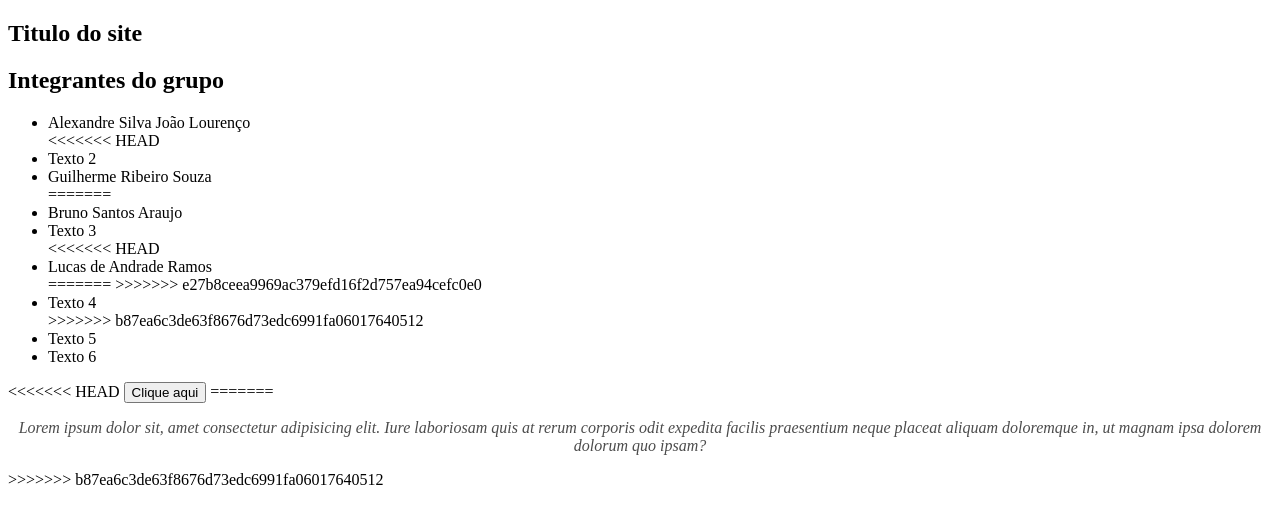
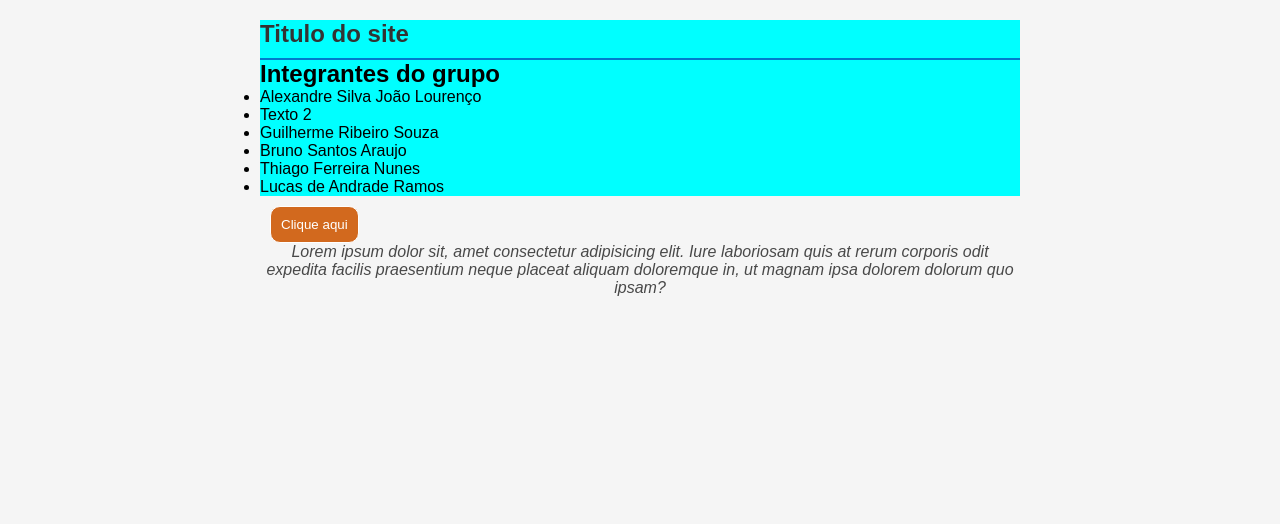
Before and after one commit to ThiagoFerreiraNunes/CI_CD, a plain HTML site: page index.html in a window 1280 px wide. Drawn offline with Linux system fonts and the light colour scheme.

Commit message:
atualizando estilos

```diff
--- a/index.html
+++ b/index.html
@@ -1,9 +1,9 @@
 <!DOCTYPE html>
 <html lang="en">
   <head>
-    <meta charset="UTF-8">
-    <meta name="viewport" content="width=device-width, initial-scale=1.0">
-    <link rel="stylesheet" href="style.css">
+    <meta charset="UTF-8" />
+    <meta name="viewport" content="width=device-width, initial-scale=1.0" />
+    <link rel="stylesheet" href="styles.css" />
     <title>Site</title>
   </head>
   <body>
@@ -13,29 +13,29 @@
         <h2>Integrantes do grupo</h2>
         <ul>
           <li>Alexandre Silva João Lourenço</li>
-<<<<<<< HEAD
+
           <li>Texto 2</li>
           <li>Guilherme Ribeiro Souza</li>
-=======
+
           <li>Bruno Santos Araujo</li>
-                <li>Texto 3</li>
-<<<<<<< HEAD
+          <li>Thiago Ferreira Nunes</li>
+
           <li>Lucas de Andrade Ramos</li>
-=======
->>>>>>> e27b8ceea9969ac379efd16f2d757ea94cefc0e0
-                <li>Texto 4</li>
->>>>>>> b87ea6c3de63f8676d73edc6991fa06017640512
-                <li>Texto 5</li>
-                <li>Texto 6</li>
         </ul>
       </main>
     </section>
-<<<<<<< HEAD
-    <button onclick="alert('Você clicou no botão!')">Clique aqui</button>
-=======
+
+    <button class="btn" onclick="alert('Você clicou no botão!')">
+      Clique aqui
+    </button>
+
     <footer>
-        <p style="text-align: center; font-style: italic; opacity: 0.7;">Lorem ipsum dolor sit, amet consectetur adipisicing elit. Iure laboriosam quis at rerum corporis odit expedita facilis praesentium neque placeat aliquam doloremque in, ut magnam ipsa dolorem dolorum quo ipsam?</p>
+      <p style="text-align: center; font-style: italic; opacity: 0.7">
+        Lorem ipsum dolor sit, amet consectetur adipisicing elit. Iure
+        laboriosam quis at rerum corporis odit expedita facilis praesentium
+        neque placeat aliquam doloremque in, ut magnam ipsa dolorem dolorum quo
+        ipsam?
+      </p>
     </footer>
->>>>>>> b87ea6c3de63f8676d73edc6991fa06017640512
   </body>
 </html>
--- a/styles.css
+++ b/styles.css
@@ -15,9 +15,39 @@
   padding: 15px;
   border-radius: 5px;
   margin: 20px 0;
-            box-shadow: 0 2px 4px rgba(0,0,0,0.1);
+  box-shadow: 0 2px 4px rgba(0, 0, 0, 0.1);
 }
 .timestamp {
   color: #666;
   font-style: italic;
 }
+
+* {
+  margin: 0;
+  padding: 0;
+  box-sizing: border-box;
+}
+
+section {
+  display: flex;
+  flex-direction: column;
+  background-color: aqua;
+  width: 100%;
+}
+
+.btn {
+  cursor: pointer;
+  margin-top: 10px;
+  margin-left: 10px;
+  padding: 10px;
+  background-color: chocolate;
+  border-radius: 10px;
+  border: 1px solid;
+  color: white;
+}
+
+.btn:hover {
+  opacity: 0.8;
+  transform: scale(1.1);
+  transition: 0.2s ease;
+}
```
Lines whose indentation alone changed are shown as unchanged.
